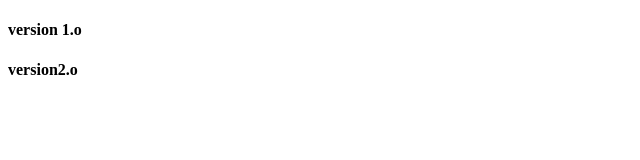
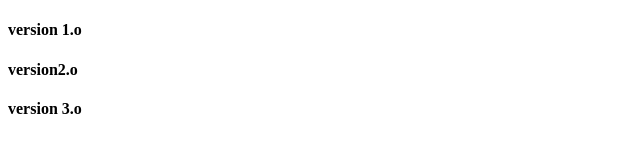
Before and after one commit to sriram16121/git_v, a plain HTML site: page index.html in a window 1280 px wide. Shown: the full height of the page, 0-640 px from the left. Drawn offline with Linux system fonts and the light colour scheme.

Commit message:
version 3.o

```diff
--- a/index.html
+++ b/index.html
@@ -8,5 +8,6 @@
 <body>
     <h4>version 1.o</h4>
     <h4>version2.o</h4>
+    <h4>version 3.o</h4>
 </body>
 </html>
```
